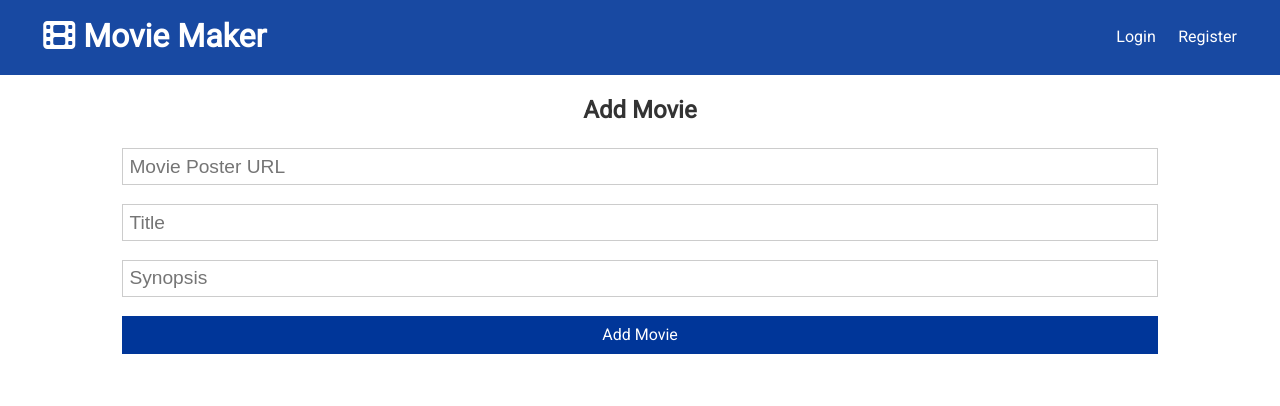
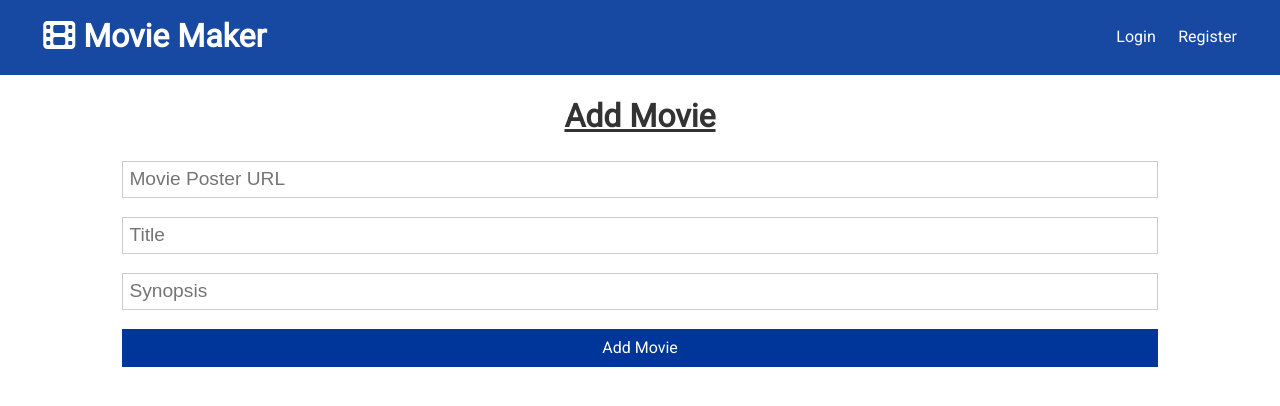
Before and after one commit to MichaelSchiumo/movie-maker-express, a React (Create React App) app in the folder client/: page /add_movies in a window 1280 px wide. Shown: the top 406 px of the page. Built offline with nearby package versions, Linux system fonts and the light colour scheme; the HTML template or start-up script is replaced by a standard one.

Commit message:
minor adjustments

```diff
--- a/client/src/components/movies/MovieForm.js
+++ b/client/src/components/movies/MovieForm.js
@@ -1,4 +1,4 @@
-import React, { useState, useContext, useEffect } from 'react';
+import React, { useState, useContext } from 'react';
 import MovieContext from '../../context/movie/movieContext';
 
 const MovieForm = () => {
@@ -29,7 +29,7 @@ const MovieForm = () => {
 
   return (
     <form onSubmit={onSubmit}>
-      <h2>Add Movie</h2>
+      <h1 className='text-center underline'>Add Movie</h1>
       <input
         type='text'
         placeholder='Movie Poster URL'
--- a/client/src/components/movies/MovieItem.js
+++ b/client/src/components/movies/MovieItem.js
@@ -8,7 +8,6 @@ const MovieItem = ({ movie }) => {
     <div className='card bg-light'>
       <img src={img_url} alt='poster' />
       <h1 className='text-center x-large underline'>{title}</h1>
-
       <p className='text-center'>{desc}</p>
     </div>
   );
```
